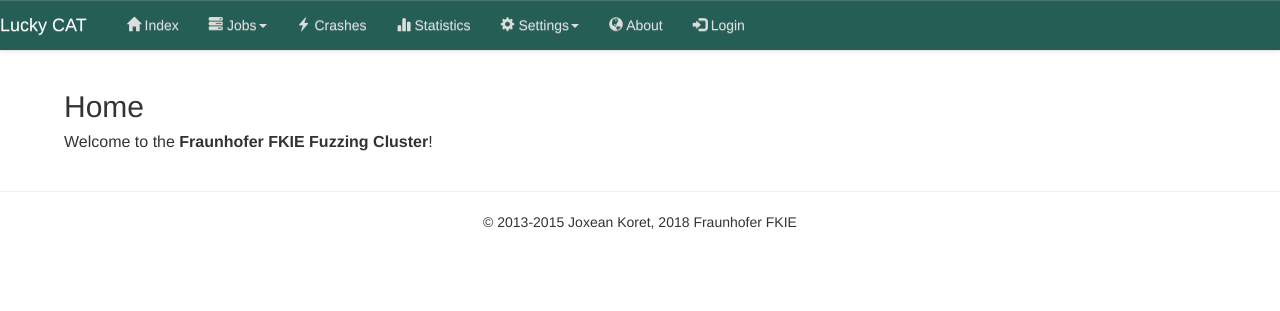
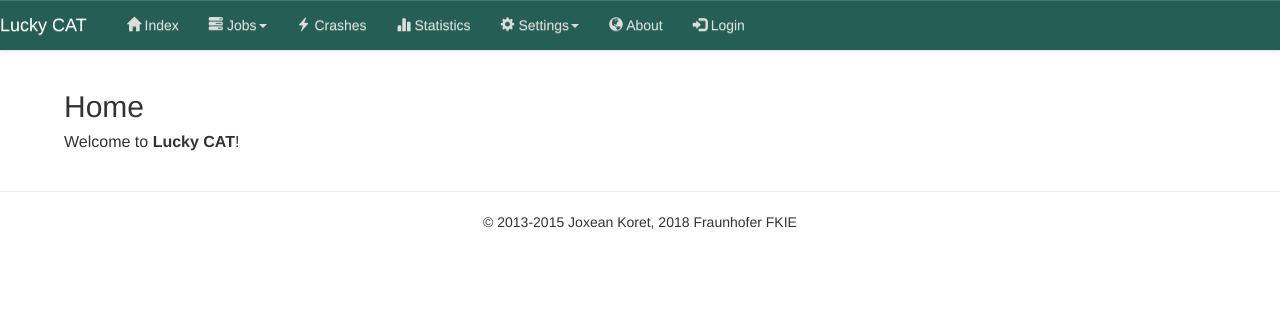
Before and after one commit to fkie-cad/LuckyCAT, a Flask app: page / in a window 1280 px wide. Shown: the top 311 px of the page. Run offline with Flask 3, Linux system fonts and the light colour scheme; some libraries are stand-ins or nearby versions.

Commit message:
Mention official name in home.html

```diff
--- a/luckycat/frontend/templates/home.html
+++ b/luckycat/frontend/templates/home.html
@@ -7,7 +7,7 @@
 <table border="0">
 <tr><td>
 <h2>Home</h2>
-<p>Welcome to the <b>Fraunhofer FKIE Fuzzing Cluster</b>!</p>
+<p>Welcome to <b>Lucky CAT</b>!</p>
 </td></tr>
 </table>
 
```
